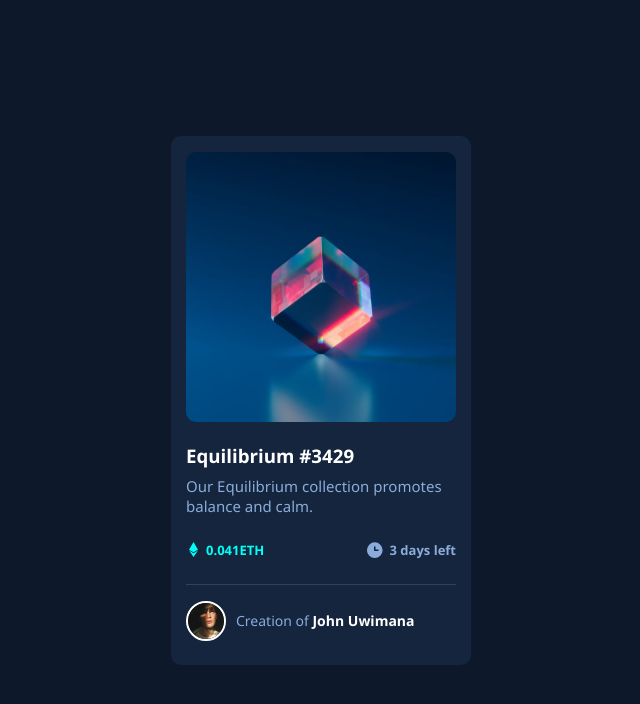
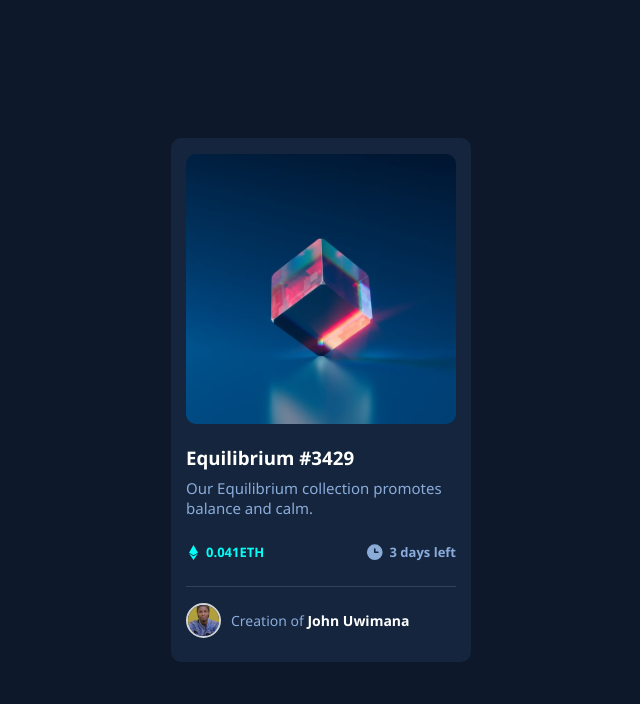
Before and after one commit to arjorb/NFT-Preview-Card-Component, a plain HTML site: page index.html in a window 1280 px wide. Shown: the whole page, without its empty margins (319-959 px from the left). Drawn offline with Linux system fonts and the light colour scheme; files whose address does not match are found by name.

Commit message:
End of challenge

```diff
--- a/index.html
+++ b/index.html
@@ -24,7 +24,7 @@
         <div id="clock"><img src="./images//icon-clock.svg" alt=""> 3 days left</div>
       </div>
       <div class="down-footer">
-        <img src="./images/image-avatar.png" alt="">
+        <img src="./images/image-avatar.jpeg" alt="profile image">
         <p>Creation of<span> John Uwimana</span></p>
       </div>
     </div>
--- a/style.css
+++ b/style.css
@@ -71,37 +71,38 @@ body {
   display: flex;
   align-items: center;
   font-weight: 700;
-  color:var(--softBlue);
+  color: var(--softBlue);
 }
 
-#clock img{
+#clock img {
   width: 20px;
   height: 20px;
   object-fit: contain;
   margin-right: 5px;
 }
 
-.down-footer{
+.down-footer {
   margin: 0.5rem 0;
   display: flex;
   align-items: center;
   border-top: 1px solid var(--line-dark-blue);
   padding: 1rem 0;
-
 }
-.down-footer img{
-    width: 40px;
-    height: 40px;
+.down-footer img {
+  width: 35px;
+  height: 35px;
+  opacity: 0.8;
+  object-fit: cover;
   border: 2px solid var(--white);
   border-radius: 50%;
   margin-right: 10px;
 }
 
-.down-footer p{
+.down-footer p {
   color: var(--softBlue);
   font-size: 14px;
 }
-.down-footer span{
+.down-footer span {
   font-weight: 700;
   color: var(--white);
   cursor: pointer;
```
Also changed, not shown: design/active-states.jpg (deleted), design/desktop-design.jpg (deleted), design/desktop-preview.jpg (deleted), design/mobile-design.jpg (deleted), images/image-avatar.jpeg (added), images/image-avatar.png (deleted), 2 other files. Lines whose indentation alone changed are shown as unchanged.
